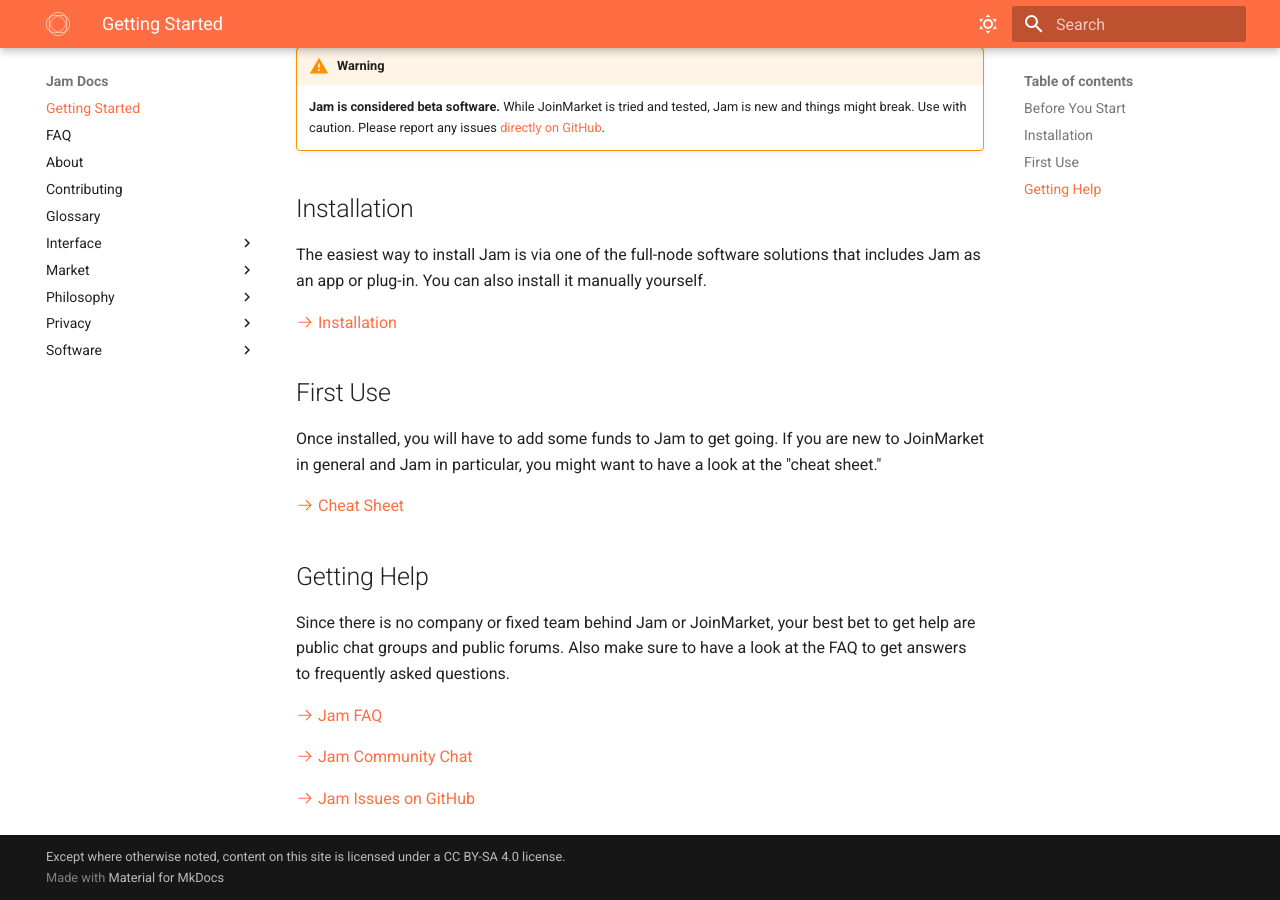
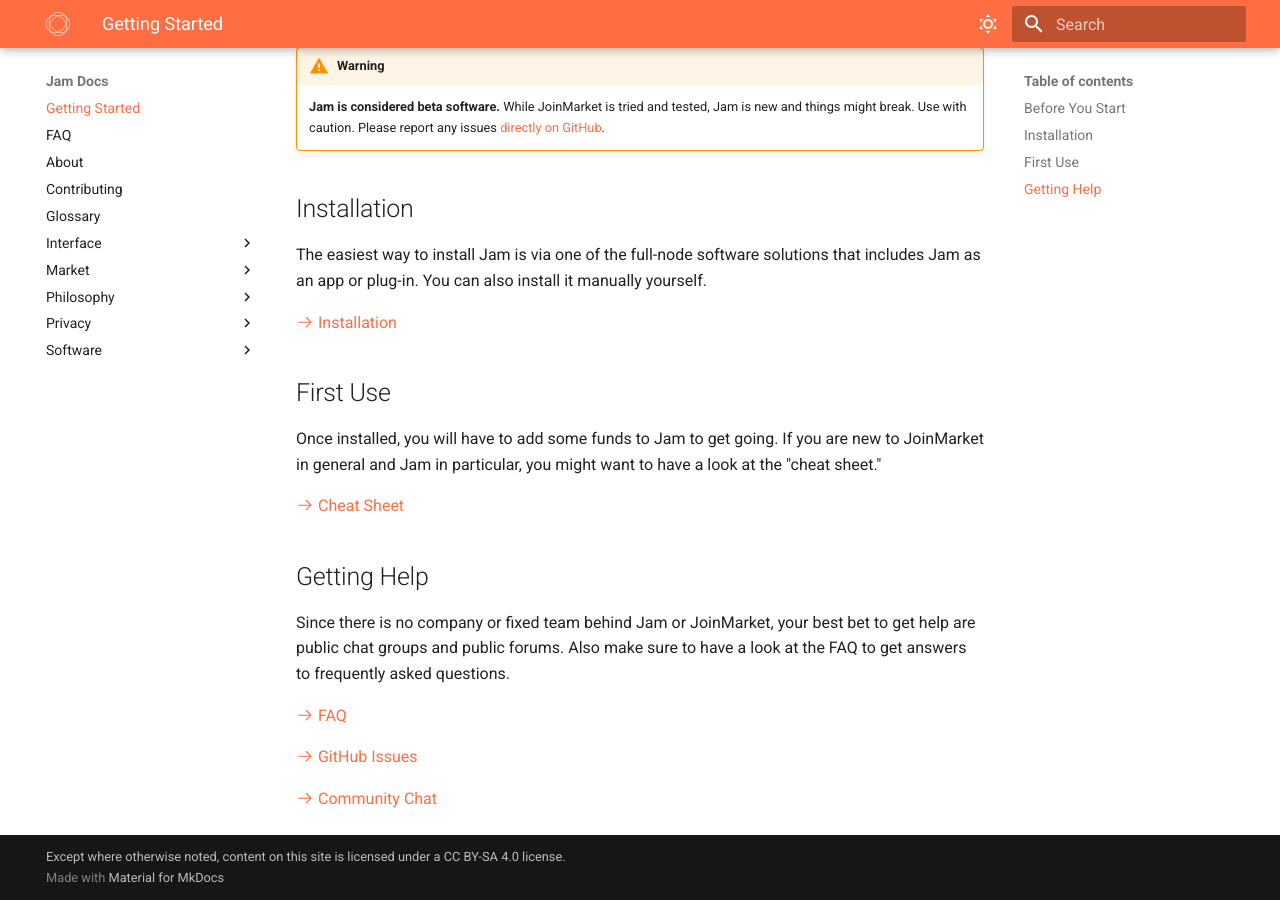
Before and after one commit to joinmarket-webui/jamdocs, an MkDocs documentation site: the page built from docs/index.md, in a window 1280 px wide and 900 px high, scrolled down 621 px. Built offline with MkDocs 1.6.1 and Material for MkDocs 9.7.7, drawn with Linux system fonts in a browser that asks for light colours.

Commit message:
docs(index): shorter links; update order

```diff
--- a/docs/index.md
+++ b/docs/index.md
@@ -59,11 +59,11 @@
 to get help are public chat groups and public forums. Also make sure to have a
 look at the FAQ to get answers to frequently asked questions.
 
-[:octicons-arrow-right-24: Jam FAQ][faq]
+[:octicons-arrow-right-24: FAQ][faq]
 
-[:octicons-arrow-right-24: Jam Community Chat][tgJam]
+[:octicons-arrow-right-24: GitHub Issues][ghJam]
 
-[:octicons-arrow-right-24: Jam Issues on GitHub][ghJam]
+[:octicons-arrow-right-24: Community Chat][tgJam]
 
 
 [faq]: FAQ
```
